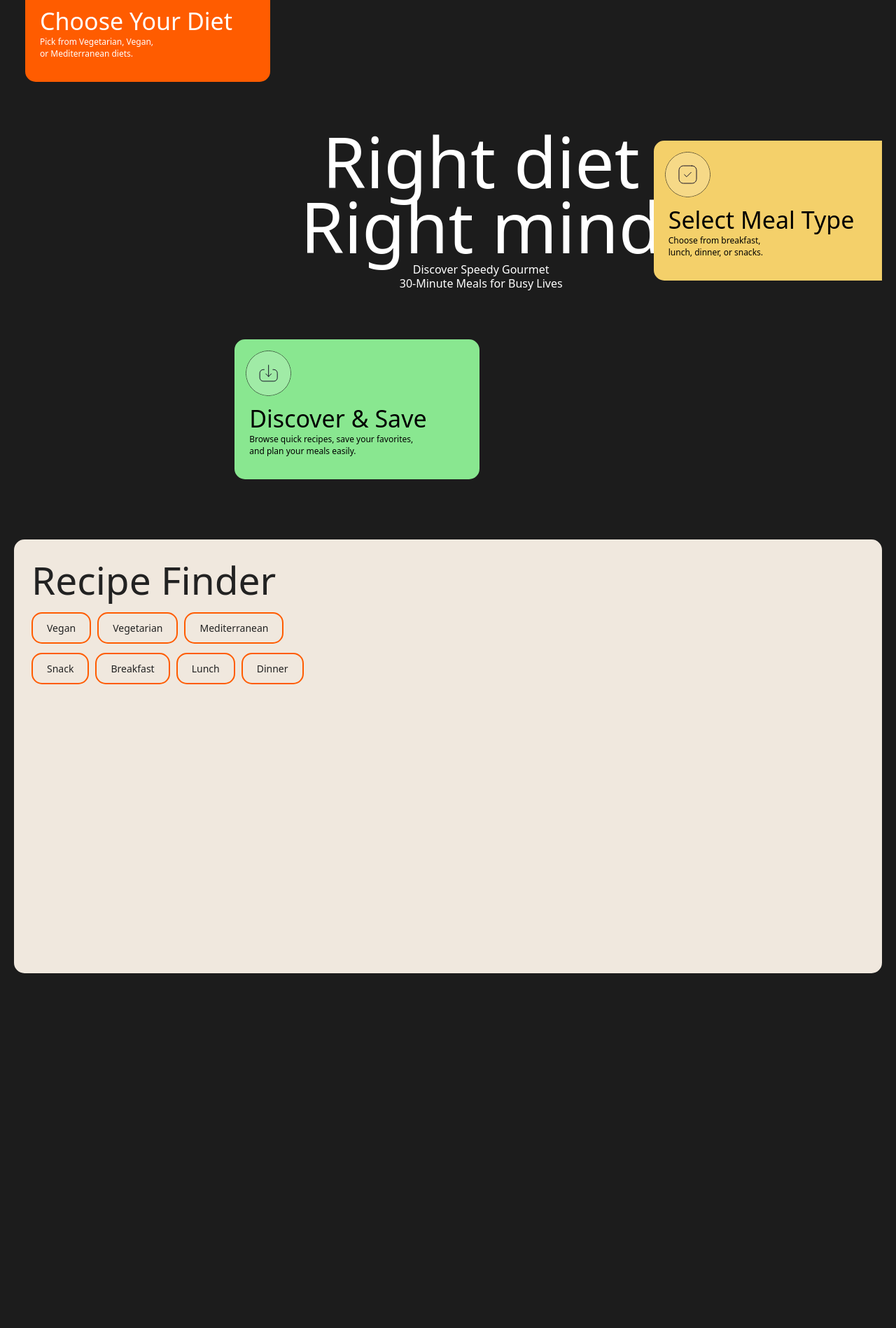
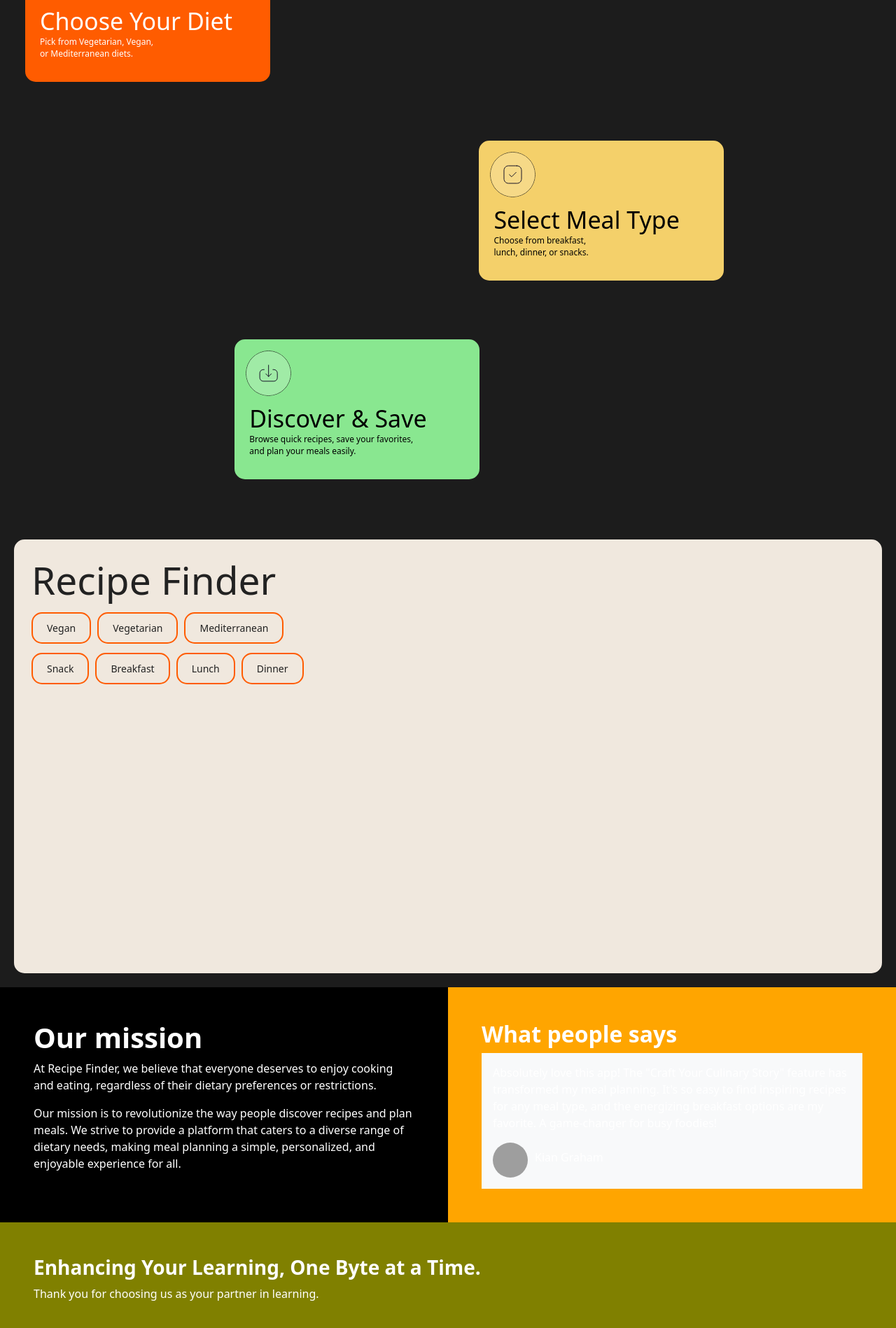
Before and after one commit to recipe-finder-group-project/recipe-finder, a React (Create React App) app in the folder client/: page / in a window 1280 px wide. Shown: the part 664-2562 px from the top of the page at 70% size. Before the commit the page ends 2075 px from the top, so only its background shows below. Built offline with nearby package versions, Linux system fonts and the light colour scheme; no server answers; grey boxes are pictures that could not be loaded; a web font is replaced by a local one.

Commit message:
initiated footer

```diff
--- a/client/src/App.js
+++ b/client/src/App.js
@@ -6,7 +6,7 @@ import './index.css'
 //pages & components
 import Home from "./pages/Home"
 import NavbarComponent from "./components/Navbar"
-import Profile from "./components/Profile"
+import Footer from "./components/Footer";
 
 function App() {
   return (
@@ -18,6 +18,7 @@ function App() {
             <Route path="/" element={<Home />} />
           </Routes>
         </div>
+        <Footer />
       </BrowserRouter>
     </div>
   )
--- a/client/src/components/FAQComponent.js
+++ b/client/src/components/FAQComponent.js
@@ -1,4 +1,4 @@
-import React from "react"
+import React, { useEffect, useState } from "react"
 import { Container, Row, Col, Card } from "react-bootstrap"
 import "./css/faqComponent.css"
 import searchDietCat from "../images/searchDietCat.svg"
@@ -6,15 +6,30 @@ import selectMealType from "../images/selectMealType.svg"
 import discAndSave from "../images/discAndSave.svg"
 
 const FAQComponent = () => {
+  const [isMobile, setIsMobile] = useState(window.innerWidth <= 768)
+
+  useEffect(() => {
+    const handleResize = () => {
+      setIsMobile(window.innerWidth <= 768)
+    }
+
+    window.addEventListener("resize", handleResize)
+    return () => window.removeEventListener("resize", handleResize)
+  }, [])
+
   return (
     <Container fluid className="faq-container">
-      <div className="faq-header">
-        <h1 className="faq-title-explanation">Right diet</h1>
-        <h1 className="faq-title-explanation">Right mind</h1>
-        <h2 className="faq-subtitle-explanation">Discover Speedy Gourmet</h2>
-        <h2 className="faq-subtitle-explanation">30-Minute Meals for Busy Lives</h2>
+      {!isMobile && (
+        <div className="faq-header">
+          <h1 className="faq-title-explanation">Right diet</h1>
+          <h1 className="faq-title-explanation">Right mind</h1>
+          <h2 className="faq-subtitle-explanation">Discover Speedy Gourmet</h2>
+          <h2 className="faq-subtitle-explanation">
+            30-Minute Meals for Busy Lives
+          </h2>
+        </div>
+      )}
 
-        </div>
       <Row className="faq-row faq-top-row align-items-start">
         <Col md={4} className="faq-option">
           <Card className="btn-faq btn-faq-orange">
--- /dev/null
+++ b/client/src/components/Footer.js
@@ -0,0 +1,34 @@
+import React from "react"
+import "./css/FooterComponent.css"
+
+const Footer = () => {
+  return (
+    <div className="container-fluid my-component">
+      <div className="row">
+        <div className="col-md-6 p-5 bg-black text-white">
+          <h1>Our mission</h1>
+          <p>At Recipe Finder, we believe that everyone deserves to enjoy cooking and eating, regardless of their dietary preferences or restrictions.</p>
+          <p>Our mission is to revolutionize the way people discover recipes and plan meals. We strive to provide a platform that caters to a diverse range of dietary needs, making meal planning a simple, personalized, and enjoyable experience for all.</p>
+        </div>
+        <div className="col-md-6 p-5 bg-orange">
+          <h2>What people says</h2>
+          <div className="testimonial bg-light p-3">
+            <p>Absolutely love this app! The "Craft Your Culinary Story" feature has transformed my meal planning. It's so easy to find inspiring recipes for any meal type, and the energizing breakfast options are my favorite. A game-changer for busy foodies!</p>
+            <div className="testimonial-footer">
+              <img src="path-to-kian-graham-image.jpg" alt="Kian Graham" className="rounded-circle"/>
+              <h6>Kian Graham</h6>
+            </div>
+          </div>
+        </div>
+      </div>
+      <div className="row">
+        <div className="col-12 p-5 bg-olive">
+          <h3>Enhancing Your Learning, One Byte at a Time.</h3>
+          <p>Thank you for choosing us as your partner in learning.</p>
+        </div>
+      </div>
+    </div>
+  )
+}
+
+export default Footer
--- /dev/null
+++ b/client/src/components/css/FooterComponent.css
@@ -0,0 +1,28 @@
+.my-component h1,
+.my-component h2,
+.my-component h3 {
+  font-weight: bold;
+}
+
+.bg-black {
+  background-color: #000; /* Replace with the exact black shade used */
+}
+
+.bg-orange {
+  background-color: #ffa500; /* Replace with the exact orange shade used */
+}
+
+.bg-olive {
+  background-color: #808000; /* Replace with the exact olive shade used */
+}
+
+.testimonial-footer {
+  display: flex;
+  align-items: center;
+}
+
+.testimonial-footer img {
+  margin-right: 10px;
+  width: 50px; /* Adjust as needed */
+  height: 50px; /* Adjust as needed */
+}
--- a/client/src/components/css/faqComponent.css
+++ b/client/src/components/css/faqComponent.css
@@ -77,6 +77,16 @@
   background-color: #89e790;
 }
 
+@media (max-width: 1398px) {
+  .faq-middle-row{
+    display:flex;
+    justify-content: center;
+  }
+  .faq-header{
+    opacity: 0%;
+  }
+}
+
 .title-text {
   font-size: 34px;
   line-height: 15px !important;
```
